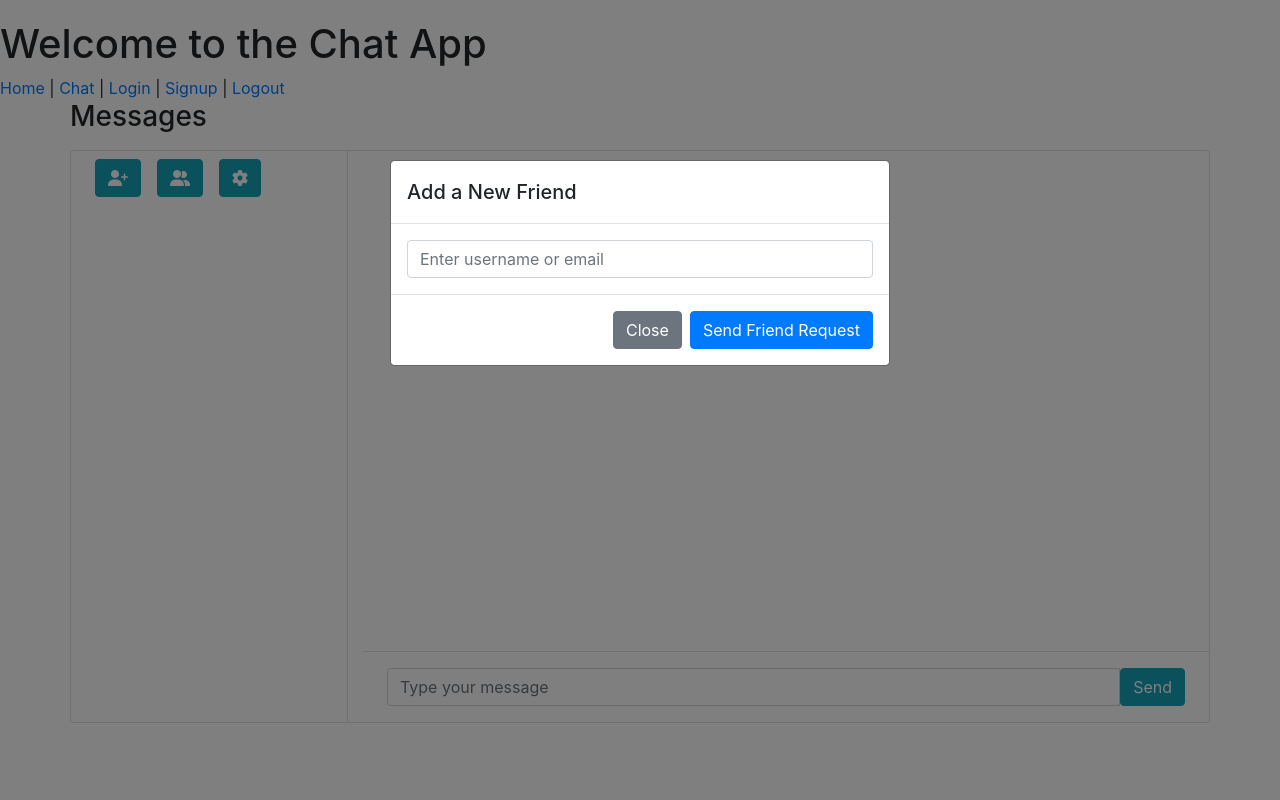
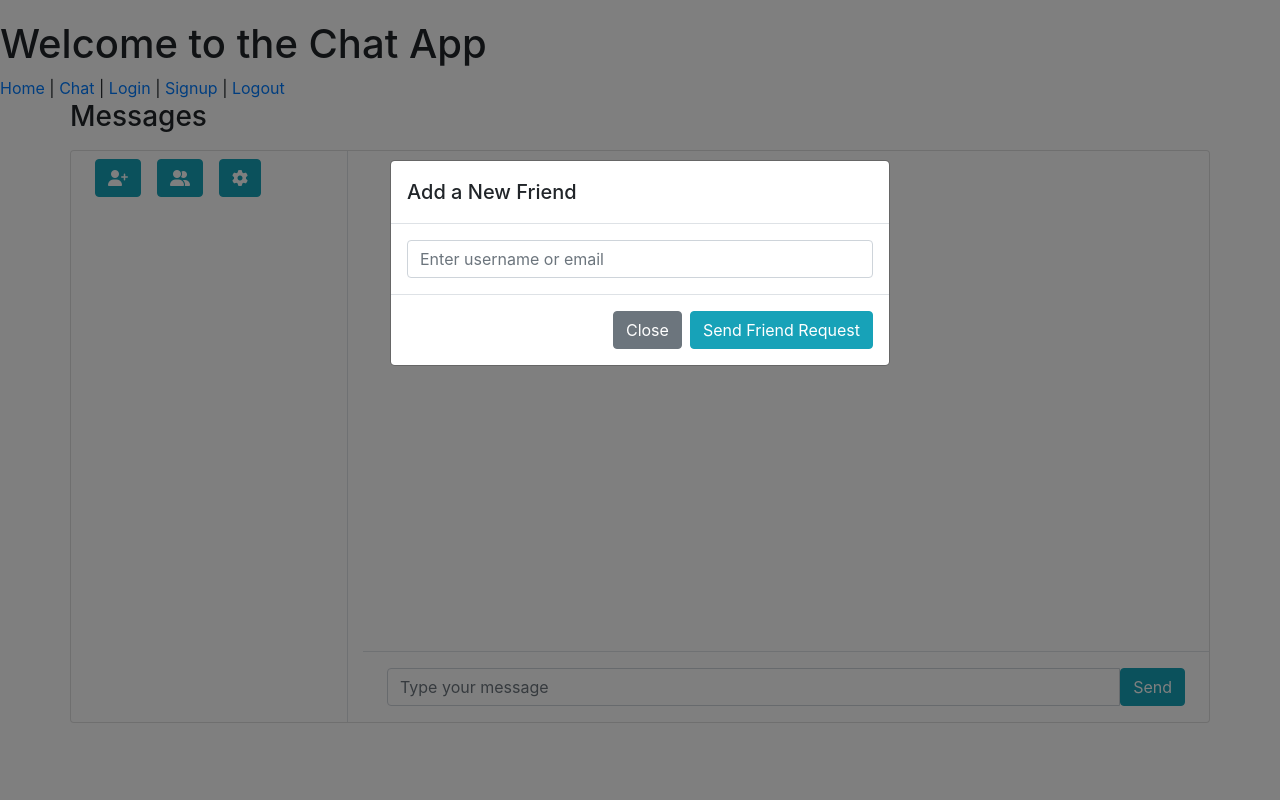
Before and after one commit to dusanmitic774/chat-app, a Flask app: page /chat in a window 1280 px wide, after a click that opens the changed part. Run offline with Flask 3, Linux system fonts and the light colour scheme; the visitor is signed in with stand-in values (Sample User, id 1); data comes from the database, SQL or seed files in the repository; data that the repository does not hold is empty; parts of the project's set-up code (start-up, migrations or seed data) failed here and were passed over; some libraries are stand-ins or nearby versions.

Commit message:
Change send request button color

```diff
--- a/templates/chat.html
+++ b/templates/chat.html
@@ -173,7 +173,7 @@
                 </div>
                 <div class="modal-footer">
                     <button type="button" class="btn btn-secondary" data-bs-dismiss="modal">Close</button>
-                    <button type="button" class="btn btn-primary" id="addFriendButton">Send Friend Request</button>
+                    <button type="button" class="btn btn-info" id="addFriendButton">Send Friend Request</button>
                 </div>
             </div>
         </div>
```
